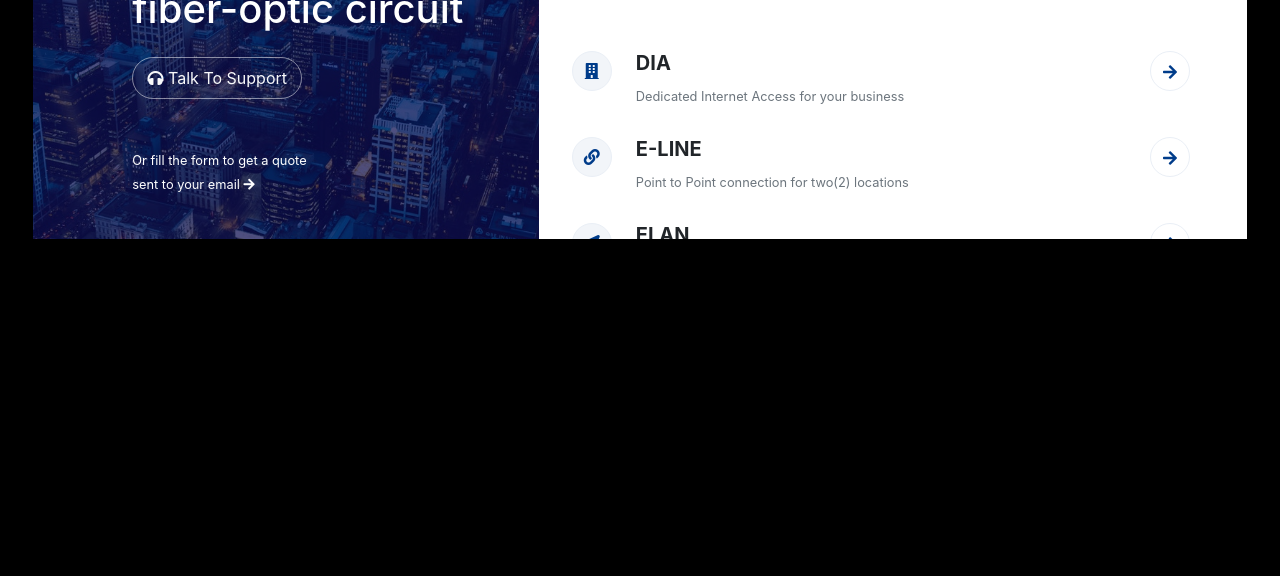
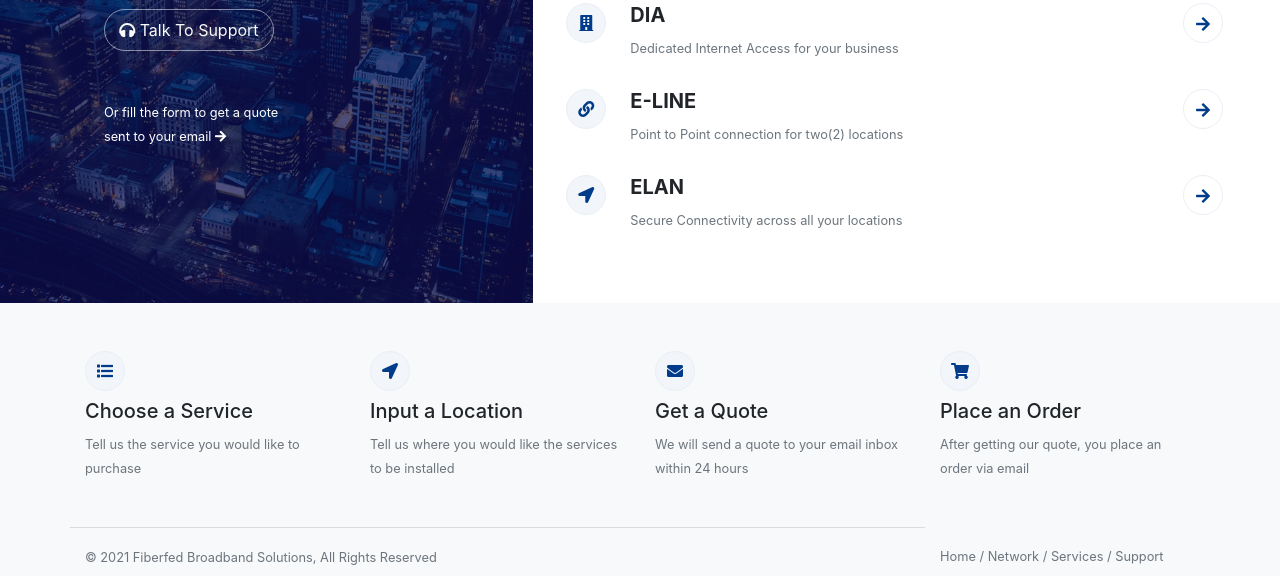
Before and after one commit to louieee/fiberfed, a plain HTML site: page index.html in a window 1280 px wide. Shown: the part 309-885 px from the top of the page. Before the commit the page ends 800 px from the top, so only its background shows below. Drawn offline with Linux system fonts and the light colour scheme.

Commit message:
update ui

```diff
--- a/css/index.css
+++ b/css/index.css
@@ -12,11 +12,11 @@ body{
 .text-lighter{
     color: rgba(250,250,250,.7)
 }
-.content-block{
-    overflow: auto;
-    height: 500px;
-    max-height: 500px;
-}
+/*.content-block{*/
+/*    overflow: auto;*/
+/*    height: 500px;*/
+/*    max-height: 500px;*/
+/*}*/
 .ch-25{
     height: 25px
 }
--- a/index.html
+++ b/index.html
@@ -20,7 +20,7 @@
 </head>
 <body>
 
-<div class="container-fluid py-5 px-5">
+<div class="container-fluid">
     <div class="row content-block bg-light">
 
         <div class="col-12 col-md-6 col-lg-5 px-0 pb-5 hero-side">
```
